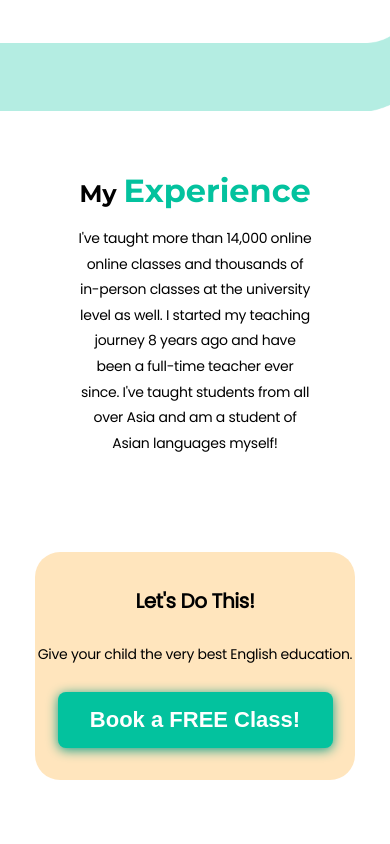
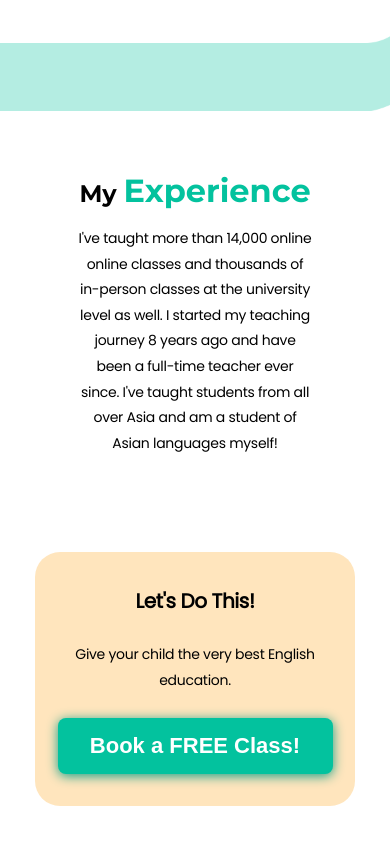
Before and after one commit to jonnyvector/Teacher-Jonny, a website: page aboutme.html in a window 390 px wide. Shown: the part 2352-3196 px from the top of the page. Drawn offline with nearby package versions, Linux system fonts and the light colour scheme.

Commit message:
CTA-styling

```diff
--- a/styles.css
+++ b/styles.css
@@ -1051,7 +1051,7 @@ span.pricing-title:after {
 
   .call-to-action {
     width: 320px;
-    padding: 32px 0;
+    padding: 32px 12px;
   }
 
   .call-to-action-text {
```
